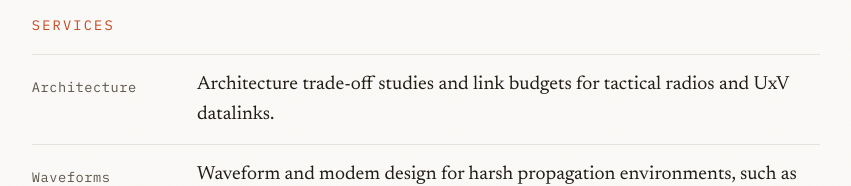
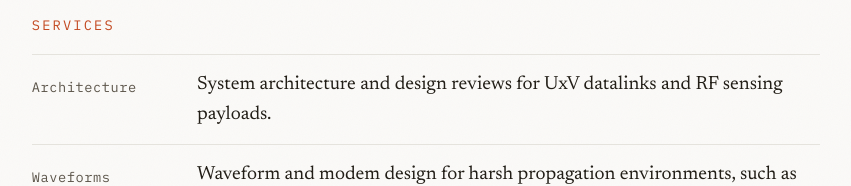
Before and after one commit to kostisdov/kostisdov.github.io, an Astro site: page /consulting in a window 1280 px wide. Shown: the part 368-554 px from the top of the page, without its empty margins (214-1065 px from the left). Built offline with nearby package versions, Linux system fonts and the light colour scheme; Astro itself is replaced by a stand-in of ours.

Commit message:
Refocus the architecture service on design reviews

```diff
--- a/src/pages/consulting.astro
+++ b/src/pages/consulting.astro
@@ -5,7 +5,7 @@ import '../styles/rows.css';
 const services = [
   {
     key: 'Architecture',
-    text: 'Architecture trade-off studies and link budgets for tactical radios and UxV datalinks.',
+    text: 'System architecture and design reviews for UxV datalinks and RF sensing payloads.',
   },
   {
     key: 'Waveforms',
```
